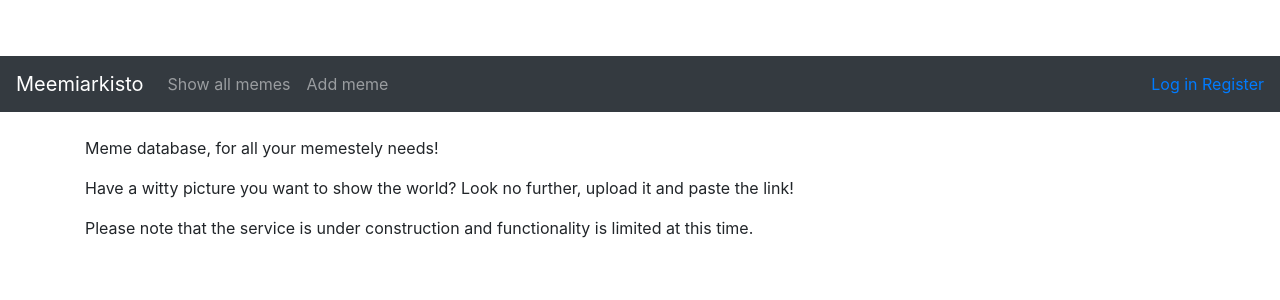
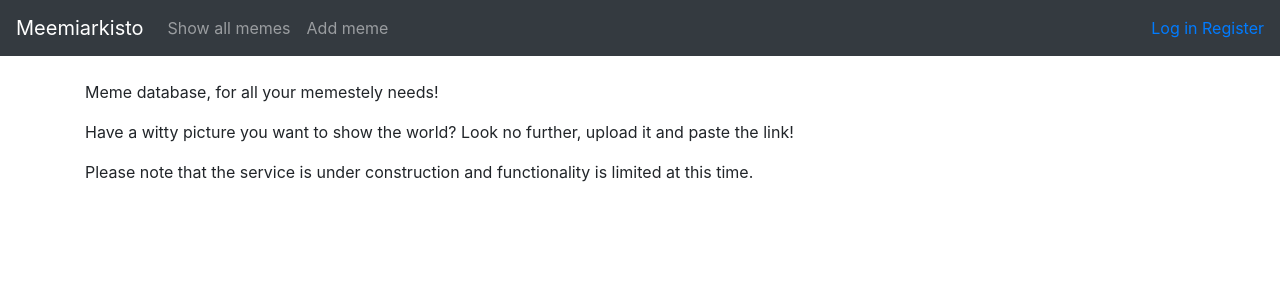
Before and after one commit to Kargamborgh/meemiarkisto, a Flask app: page / in a window 1280 px wide. Shown: the top 300 px of the page. Run offline with Flask 2, Linux system fonts and the light colour scheme; some libraries are stand-ins or nearby versions.

Commit message:
removed thumbnail gallery, wasn't suitable

```diff
--- a/application/css/thumbnail-gallery.css
+++ /dev/null
@@ -1,15 +0,0 @@
-/*!
- * Start Bootstrap - Thumbnail Gallery (https://startbootstrap.com/template-overviews/thumbnail-gallery)
- * Copyright 2013-2017 Start Bootstrap
- * Licensed under MIT (https://github.com/BlackrockDigital/startbootstrap-thumbnail-gallery/blob/master/LICENSE)
- */
-
-body {
-  padding-top: 54px;
-}
-
-@media (min-width: 992px) {
-  body {
-    padding-top: 56px;
-  }
-}
--- a/application/templates/layout.html
+++ b/application/templates/layout.html
@@ -4,7 +4,6 @@
     <meta charset="utf-8">
     <title>Meemiarkisto</title>
     <link rel="stylesheet" href="https://maxcdn.bootstrapcdn.com/bootstrap/4.0.0/css/bootstrap.min.css" integrity="sha384-Gn5384xqQ1aoWXA+058RXPxPg6fy4IWvTNh0E263XmFcJlSAwiGgFAW/dAiS6JXm" crossorigin="anonymous">
-    <link rel="stylesheet" href="css/thumbnail-gallery.css" rel="stylesheet">
   </head>
 
   <body font-family="Roboto">
```
